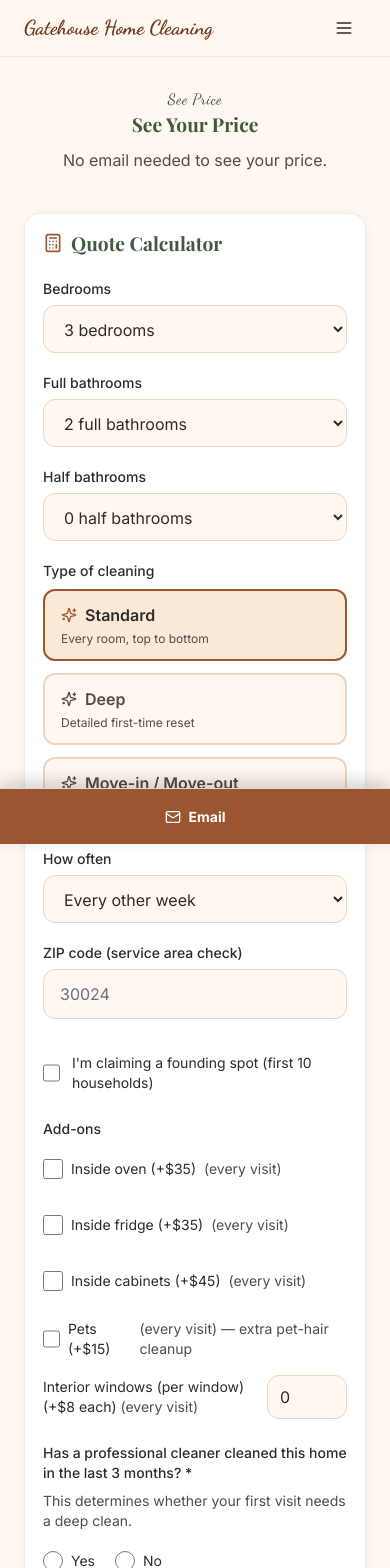
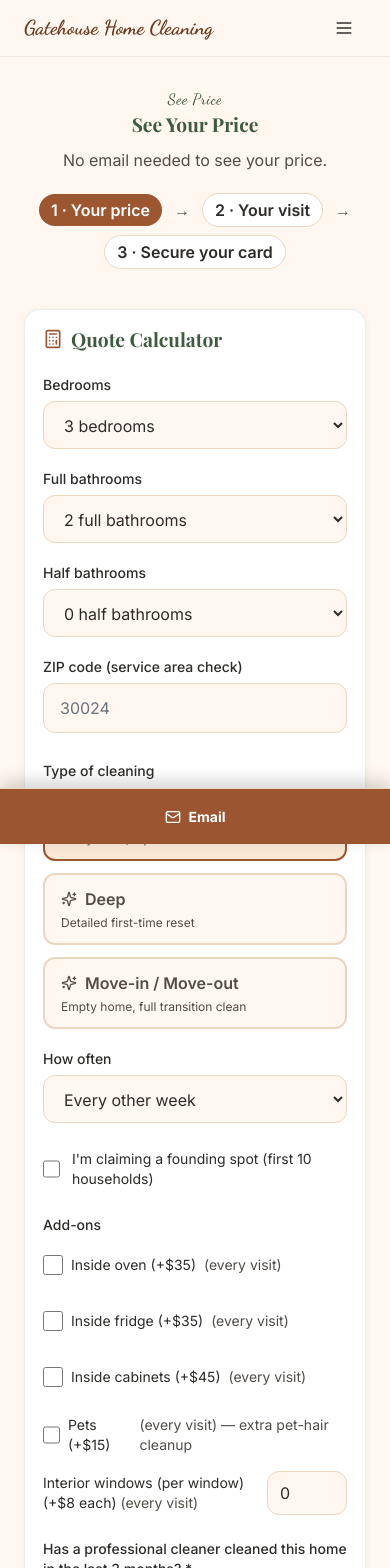
Before and after one commit to mihas2596-stack/gatehouse-site, a React (Vite) app: page /quote in a window 390 px wide. Shown: the top 1568 px of the page. Built offline with nearby package versions, Linux system fonts and the light colour scheme; a web font is replaced by a local one.

Commit message:
Spec section 3 (+7 straggler): steps indicator, ZIP moved early, phone/date helper texts, Send request — $0 today button, Check your request summary; last optional add-on overclaims fixed

```diff
--- a/src/config/cities.ts
+++ b/src/config/cities.ts
@@ -58,7 +58,7 @@ export const CITIES: City[] = [
     description: "Every-other-week house cleaning in Johns Creek, GA. Price estimate online, same day and time each visit.",
     paragraphs: [
       "Johns Creek sits in north Fulton County and is known for large lots and generously sized houses, many of them above three thousand square feet with several full bathrooms. Square footage changes how long a visit takes, so the calculator asks for a size band and uses that information to plan the visit. The displayed price is based on bedrooms, full bathrooms and your cleaning selections.",
-      "Each visit follows the published room-by-room checklist: countertops, sinks and appliance exteriors in the kitchen; toilets, tubs, showers, mirrors and floors in every bathroom; dusting and floors in bedrooms and living areas. Anything outside that list — inside the oven, inside the fridge, interior windows, inside cabinets — is an optional add-on with a fixed price.",
+      "Each visit follows the published room-by-room checklist: countertops, sinks and appliance exteriors in the kitchen; toilets, tubs, showers, mirrors and floors in every bathroom; dusting and floors in bedrooms and living areas. Extras beyond the checklist — inside the oven, inside the fridge, interior windows, inside cabinets, extra pet-hair work — are optional add-ons with fixed prices.",
       "Scheduling in Johns Creek is deliberately simple. You choose the day and arrival window that works, and it stays the same every other week rather than shifting around each month. There is no membership fee, no promo code and no long-term commitment, and your card is charged when you approve the photo report, or automatically 24 hours after we send it if you haven't reported an issue.",
     ],
   },
--- a/src/pages/Index.tsx
+++ b/src/pages/Index.tsx
@@ -75,7 +75,7 @@ const included = [
 
 const pricingPoints = [
   "Every-other-week visits cost less than one-time cleans: the house never builds up weeks of grime, so each visit takes less time.",
-  "Everything included in a standard clean is listed on this site, room by room. Anything not on that list is an optional add-on.",
+  "Everything included in a standard clean is listed on this site, room by room. Anything beyond the checklist is one of five optional add-ons with a fixed price.",
   "If a professional cleaned your home in the last 3 months, your first visit is a standard clean. If not, your first visit is a deep clean. The calculator shows both prices before you book.",
 ];
 
--- a/src/pages/Quote.tsx
+++ b/src/pages/Quote.tsx
@@ -465,6 +465,13 @@ const Quote = () => {
           <p className="text-muted-foreground text-lg">
             No email needed to see your price.
           </p>
+          <ol className="mt-5 flex flex-wrap items-center justify-center gap-x-3 gap-y-2 text-sm font-semibold" aria-label="How booking works">
+            <li className="rounded-full bg-primary px-3 py-1.5 text-primary-foreground">1 · Your price</li>
+            <li aria-hidden="true" className="text-muted-foreground">→</li>
+            <li className="rounded-full border border-border bg-card px-3 py-1.5">2 · Your visit</li>
+            <li aria-hidden="true" className="text-muted-foreground">→</li>
+            <li className="rounded-full border border-border bg-card px-3 py-1.5">3 · Secure your card</li>
+          </ol>
         </div>
       </section>
 
@@ -502,6 +509,33 @@ const Quote = () => {
                     <option key={n} value={n}>{n} {n === 1 ? "half bathroom" : "half bathrooms"}</option>
                   ))}
                 </select>
+              </div>
+
+              <div className="md:col-span-2">
+                <label htmlFor="q-zip" className="block text-sm font-medium mb-1.5">ZIP code (service area check)</label>
+                <input
+                  id="q-zip"
+                  type="text"
+                  inputMode="numeric"
+                  maxLength={5}
+                  value={zip}
+                  onChange={(e) => setZip(e.target.value.replace(/\D/g, ""))}
+                  placeholder="30024"
+                  aria-invalid={zipOutOfArea}
+                  aria-describedby="zip-msg"
+                  className={`w-full px-4 py-3 rounded-lg border bg-background min-h-[44px] focus:outline-none focus:ring-2 focus:ring-ring ${
+                    zipOutOfArea ? "border-destructive" : "border-border"
+                  }`}
+                />
+                <p id="zip-msg" className="mt-2 text-sm" role={zipOutOfArea ? "alert" : undefined}>
+                  {zipPartial && <span className="text-muted-foreground">Enter a 5-digit ZIP code.</span>}
+                  {zipInArea && <span className="text-foreground">We clean homes in {zip}.</span>}
+                  {zipOutOfArea && (
+                    <span className="text-destructive">
+                      We don't serve this ZIP yet. We serve Sugar Hill, Suwanee, Buford, Duluth, Johns Creek, Alpharetta and Roswell.
+                    </span>
+                  )}
+                </p>
               </div>
 
               <div className="md:col-span-2">
@@ -546,32 +580,6 @@ const Quote = () => {
                 </div>
               )}
 
-              <div className="md:col-span-2">
-                <label htmlFor="q-zip" className="block text-sm font-medium mb-1.5">ZIP code (service area check)</label>
-                <input
-                  id="q-zip"
-                  type="text"
-                  inputMode="numeric"
-                  maxLength={5}
-                  value={zip}
-                  onChange={(e) => setZip(e.target.value.replace(/\D/g, ""))}
-                  placeholder="30024"
-                  aria-invalid={zipOutOfArea}
-                  aria-describedby="zip-msg"
-                  className={`w-full px-4 py-3 rounded-lg border bg-background min-h-[44px] focus:outline-none focus:ring-2 focus:ring-ring ${
-                    zipOutOfArea ? "border-destructive" : "border-border"
-                  }`}
-                />
-                <p id="zip-msg" className="mt-2 text-sm" role={zipOutOfArea ? "alert" : undefined}>
-                  {zipPartial && <span className="text-muted-foreground">Enter a 5-digit ZIP code.</span>}
-                  {zipInArea && <span className="text-foreground">We clean homes in {zip}.</span>}
-                  {zipOutOfArea && (
-                    <span className="text-destructive">
-                      We don't serve this ZIP yet. We serve Sugar Hill, Suwanee, Buford, Duluth, Johns Creek, Alpharetta and Roswell.
-                    </span>
-                  )}
-                </p>
-              </div>
             </div>
 
             {/* Founding spot — standard cleanings only. Deep and move-in/out
@@ -830,6 +838,7 @@ const Quote = () => {
                     className="w-full px-4 py-3 rounded-lg border border-input bg-background min-h-[44px] focus:outline-none focus:ring-2 focus:ring-ring"
                   />
                   {bookingErrors.phone && <p id="b-phone-error" role="alert" className="mt-1 text-sm text-destructive">{bookingErrors.phone}</p>}
+                  <p className="mt-1.5 text-xs text-muted-foreground">For arrival updates and access details on the day of your visit.</p>
                 </div>
                 <div>
                   <label htmlFor="b-address" className="block text-sm font-medium mb-1.5">Street address *</label>
@@ -852,6 +861,7 @@ const Quote = () => {
                     className="w-full px-4 py-3 rounded-lg border border-input bg-background min-h-[44px] focus:outline-none focus:ring-2 focus:ring-ring"
                   />
                   {bookingErrors.date && <p id="b-date-error" role="alert" className="mt-1 text-sm text-destructive">{bookingErrors.date}</p>}
+                  <p className="mt-1.5 text-xs text-muted-foreground">We book at least 3 days ahead — we&apos;ll confirm availability within one business day.</p>
                 </div>
                 <div className="md:col-span-2">
                   <label htmlFor="b-time" className="block text-sm font-medium mb-1.5">Preferred arrival window</label>
@@ -924,7 +934,7 @@ const Quote = () => {
               {reviewReady && (
                  <div ref={reviewRef} tabIndex={-1} className="mt-6 scroll-mt-24 rounded-lg border border-border bg-background p-5 text-sm text-foreground">
                   <div className="flex items-center justify-between gap-3">
-                    <h3 className="font-heading text-lg font-bold">Review your details</h3>
+                    <h3 className="font-heading text-lg font-bold">Check your request</h3>
                     <Button variant="outline" type="button" className="min-h-[44px]" onClick={() => { setReviewReady(false); document.getElementById("q-bed")?.focus(); }}>Edit</Button>
                   </div>
                   <dl className="mt-3 grid grid-cols-[auto_1fr] gap-x-4 gap-y-2 break-words">
@@ -948,11 +958,11 @@ const Quote = () => {
                     ? "Enter a ZIP in our service area"
                     : needsCleaningHistory ? "Answer the cleaning-history question above"
                     : reviewReady
-                      ? (isLargeHome ? <>Send my custom quote request <Send className="w-5 h-5" /></> : <>Send my booking request <Send className="w-5 h-5" /></>)
+                      ? <>Send request — $0 today <Send className="w-5 h-5" /></>
                       : isLargeHome ? "Request a custom quote" : "Review my details"}
               </Button>
               <p className="text-xs text-foreground text-center mt-4">
-                Your booking request goes straight to us. We confirm your booking within one business day — usually much sooner.
+                Your request goes straight to Nick — $0 today. Next step after sending: save your card securely. Nick confirms your date by email within one business day.
               </p>
             </form>
           </div>
```
